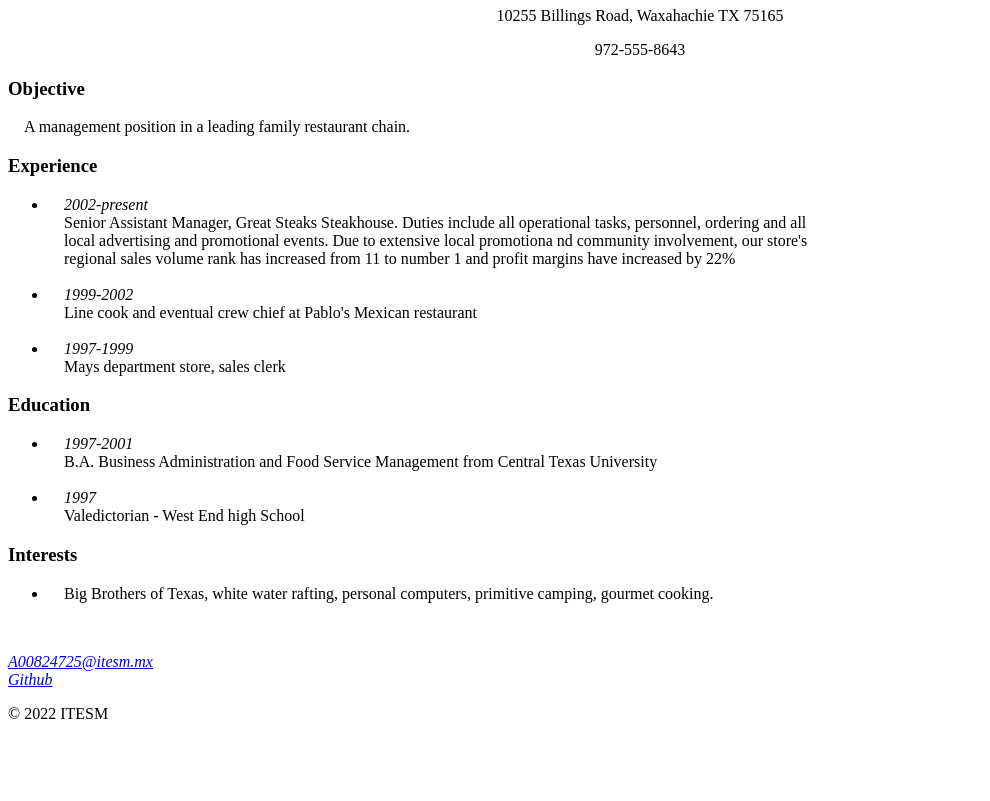
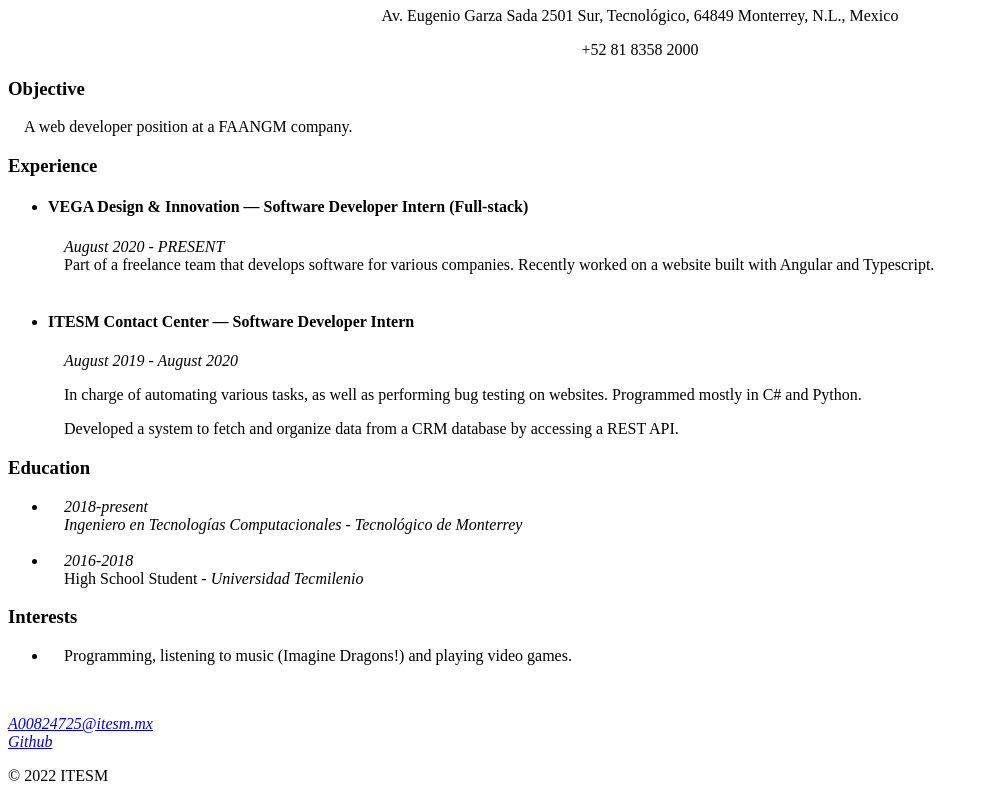
Before and after one commit to TGMM/WebLabs, a plain HTML site: page Lab1/index.html in a window 1280 px wide. Shown: the part 73-874 px from the top of the page, without its empty margins (0-990 px from the left). Before the commit the page ends 812 px from the top, so only its background shows below. Drawn offline with Linux system fonts and the light colour scheme.

Commit message:
Updated template info to personal info

```diff
--- a/Lab1/index.html
+++ b/Lab1/index.html
@@ -8,45 +8,37 @@
 </head>
 <body>
     <header>
-        <h1 align="center">John Q. Smith</h1>
-        <p align="center">10255 Billings Road, Waxahachie TX 75165</p>
-        <p align="center">972-555-8643</p>
+        <h1 align="center">Eliud de León</h1>
+        <p align="center">Av. Eugenio Garza Sada 2501 Sur, Tecnológico, 64849 Monterrey, N.L., Mexico</p>
+        <p align="center">+52 81 8358 2000</p>
     </header>
 
     <main>
         <section>
             <h3>Objective</h3>
-            <p>&emsp;A management position in a leading family restaurant chain.</p>
+            <p>&emsp;A web developer position at a FAANGM company.</p>
         </section>
         <section>
             <h3>Experience</h3>
             <ul>
                 <li>
-                    <i>&emsp;2002-present</i>
+                    <h4>VEGA Design & Innovation — Software Developer Intern (Full-stack)</h4>
+                    <i>&emsp;August 2020 - PRESENT</i>
                     <br>
-                    <span>
-                        &emsp;Senior Assistant Manager, Great Steaks Steakhouse. Duties include all operational tasks, personnel, ordering and all
-                    </span>
-                    <br>
-                    <span>
-                        &emsp;local advertising and promotional events. Due to extensive local promotiona nd community involvement, our store's
-                    </span>
-                    <br>
-                    <span>
-                        &emsp;regional sales volume rank has increased from 11 to number 1 and profit margins have increased by 22%
-                    </span>
+                    <span>&emsp;Part of a freelance team that develops software for various companies.</span>
+                    <span>Recently worked on a website built with Angular and Typescript.</span>
                 </li>
                 <br>
                 <li>
-                    <i>&emsp;1999-2002</i>
+                    <h4>ITESM Contact Center — Software Developer Intern</h4>
+                    <i>&emsp;August 2019 - August 2020</i>
                     <br>
-                    <span>&emsp;Line cook and eventual crew chief at Pablo's Mexican restaurant</span>
-                </li>
-                <br>
-                <li>
-                    <i>&emsp;1997-1999</i>
-                    <br>
-                    <span>&emsp;Mays department store, sales clerk</span>
+                    <p>
+                        &emsp;In charge of automating various tasks, as well as performing bug testing on websites. Programmed mostly in C# and Python.
+                    </p>
+                    <p>
+                        &emsp;Developed a system to fetch and organize data from a CRM database by accessing a REST API.
+                    </p>
                 </li>
             </ul>
         </section>
@@ -54,22 +46,22 @@
             <h3>Education</h3>
             <ul>
                 <li>
-                    <i>&emsp;1997-2001</i>
+                    <i>&emsp;2018-present</i>
                     <br>
-                    <span>&emsp;B.A. Business Administration and Food Service Management from Central Texas University</span>
+                    <i>&emsp;Ingeniero en Tecnologías Computacionales</i> - <i>Tecnológico de Monterrey</i>
                 </li>
                 <br>
                 <li>
-                    <i>&emsp;1997</i>
+                    <i>&emsp;2016-2018</i>
                     <br>
-                    <span>&emsp;Valedictorian - West End high School</span>
+                    <span>&emsp;High School Student - <i>Universidad Tecmilenio</i></span>
                 </li>
             </ul>
         </section>
         <section>
             <h3>Interests</h3>
             <ul>
-                <li>&emsp;Big Brothers of Texas, white water rafting, personal computers, primitive camping, gourmet cooking.</li>
+                <li>&emsp;Programming, listening to music (Imagine Dragons!) and playing video games.</li>
             </ul>
         </section>
     </main>
```
